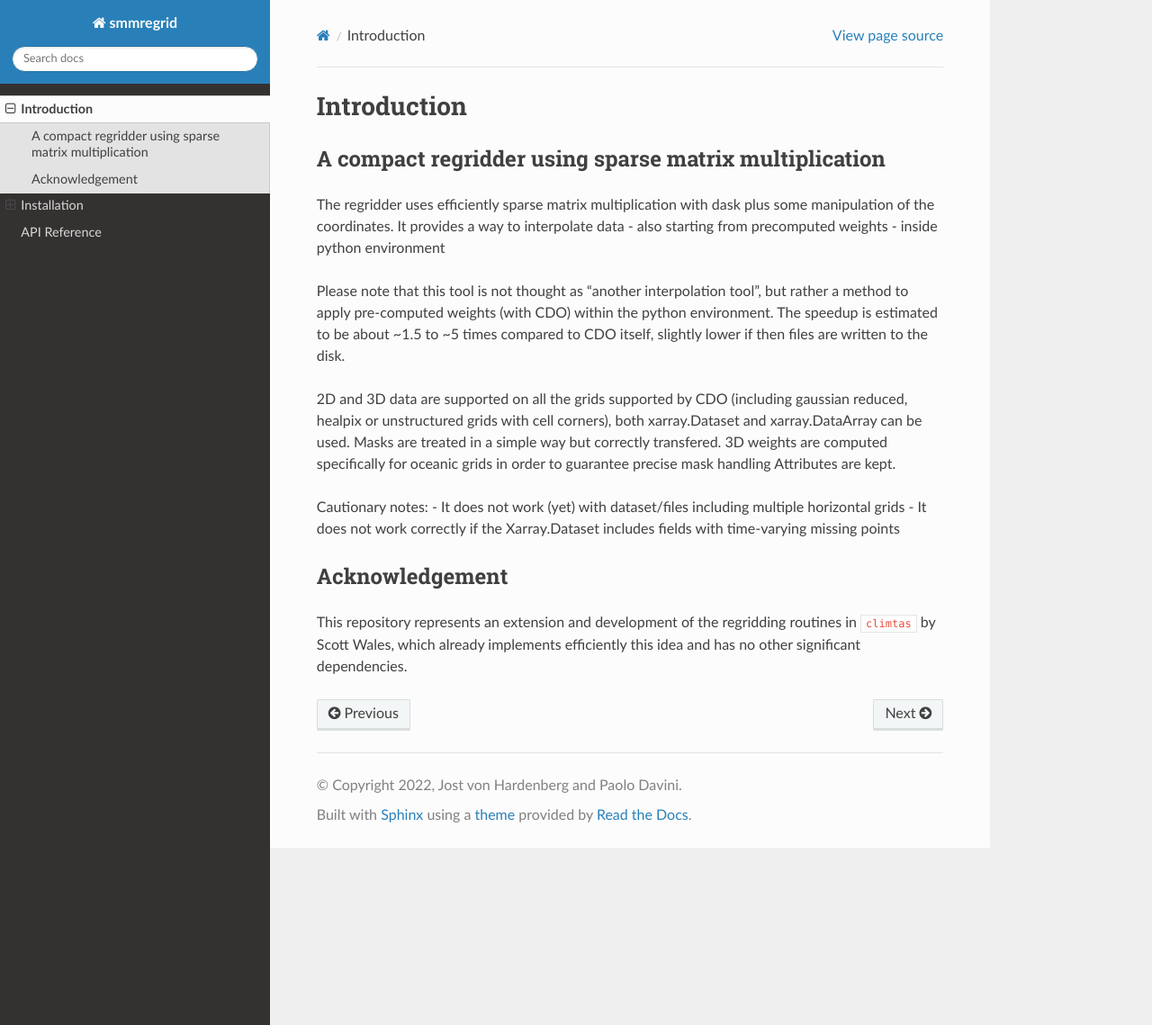
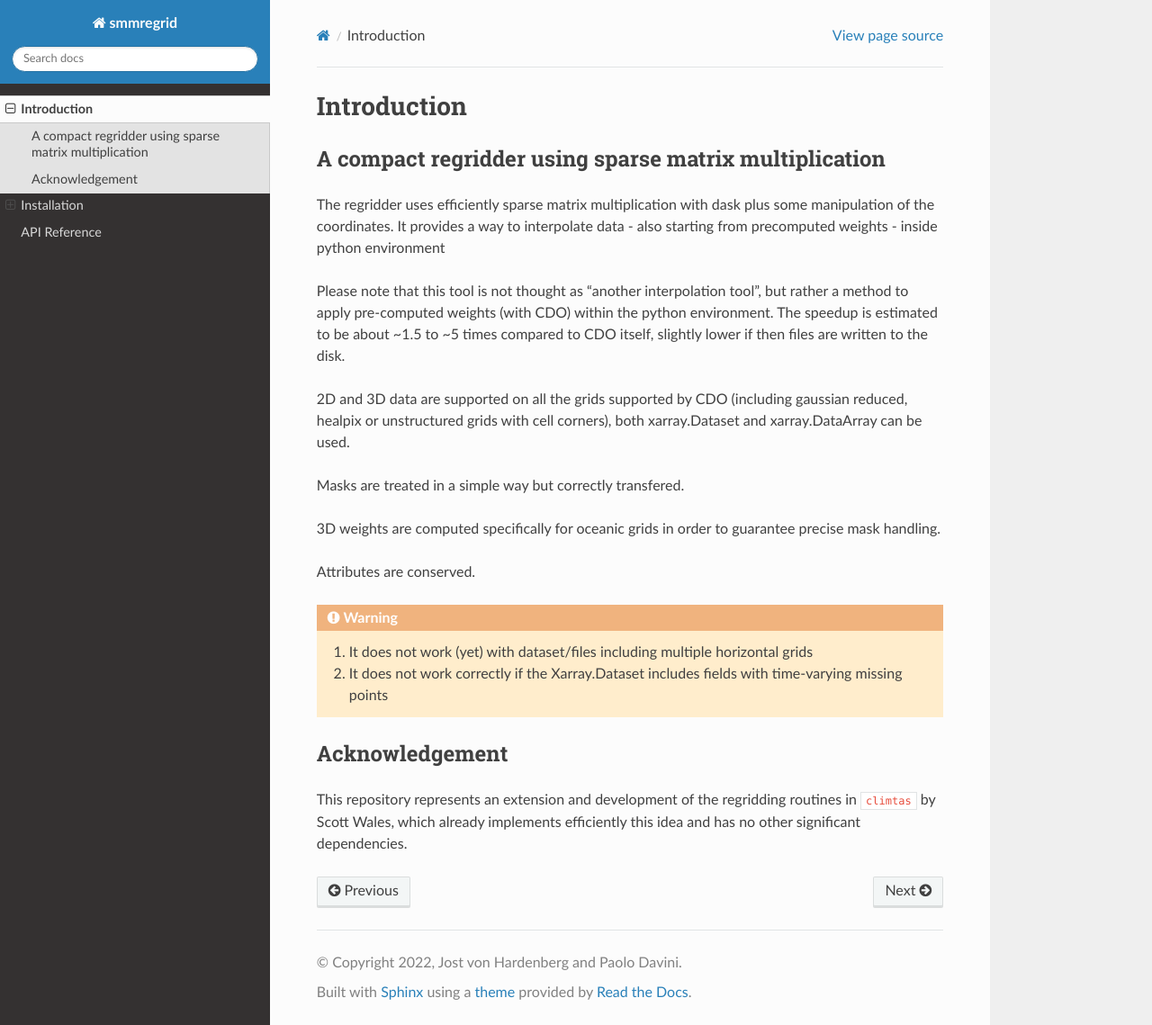
Before and after one commit to jhardenberg/smmregrid, a Sphinx documentation site: the page built from docs/sphinx/source/intro.rst, in a window 1280 px wide and 1139 px high. Shown: the whole window at 90% size. Built offline with Sphinx 7.4.7 and the Read the Docs theme 3.1.0, drawn with Linux system fonts in a browser that asks for light colours.

Commit message:
small extra info

```diff
--- a/docs/sphinx/source/intro.rst
+++ b/docs/sphinx/source/intro.rst
@@ -11,15 +11,20 @@ Please note that this tool is not thought as "another interpolation tool", but r
 The speedup is estimated to be about ~1.5 to ~5 times compared to CDO itself, slightly lower if then files are written to the disk.
 
 2D and 3D data are supported on all the grids supported by CDO (including gaussian reduced, healpix or unstructured grids with cell corners), both xarray.Dataset and xarray.DataArray can be used.
+
 Masks are treated in a simple way but correctly transfered.
-3D weights are computed specifically for oceanic grids in order to guarantee precise mask handling
-Attributes are kept.
 
-Cautionary notes:
-- It does not work (yet) with dataset/files including multiple horizontal grids
-- It does not work correctly if the Xarray.Dataset includes fields with time-varying missing points
+3D weights are computed specifically for oceanic grids in order to guarantee precise mask handling.
+
+Attributes are conserved.
+
+.. warning ::
+
+   1. It does not work (yet) with dataset/files including multiple horizontal grids
+   2. It does not work correctly if the Xarray.Dataset includes fields with time-varying missing points
 
 Acknowledgement
 ---------------
 
-This repository represents an extension and development of the regridding routines in ``climtas`` by Scott Wales, which already implements efficiently this idea and has no other significant dependencies.
+This repository represents an extension and development of the regridding routines in ``climtas`` by Scott Wales,
+which already implements efficiently this idea and has no other significant dependencies.
```
